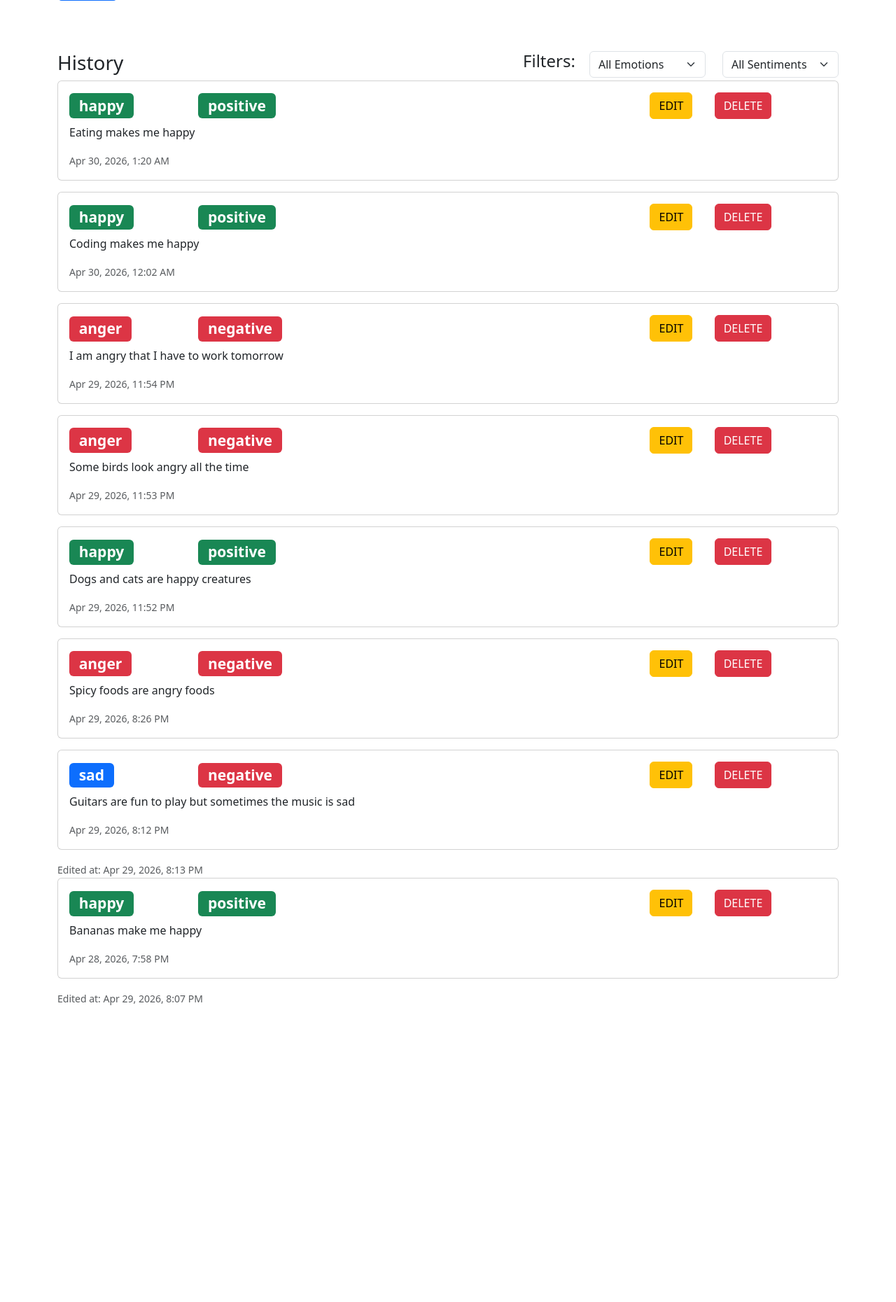
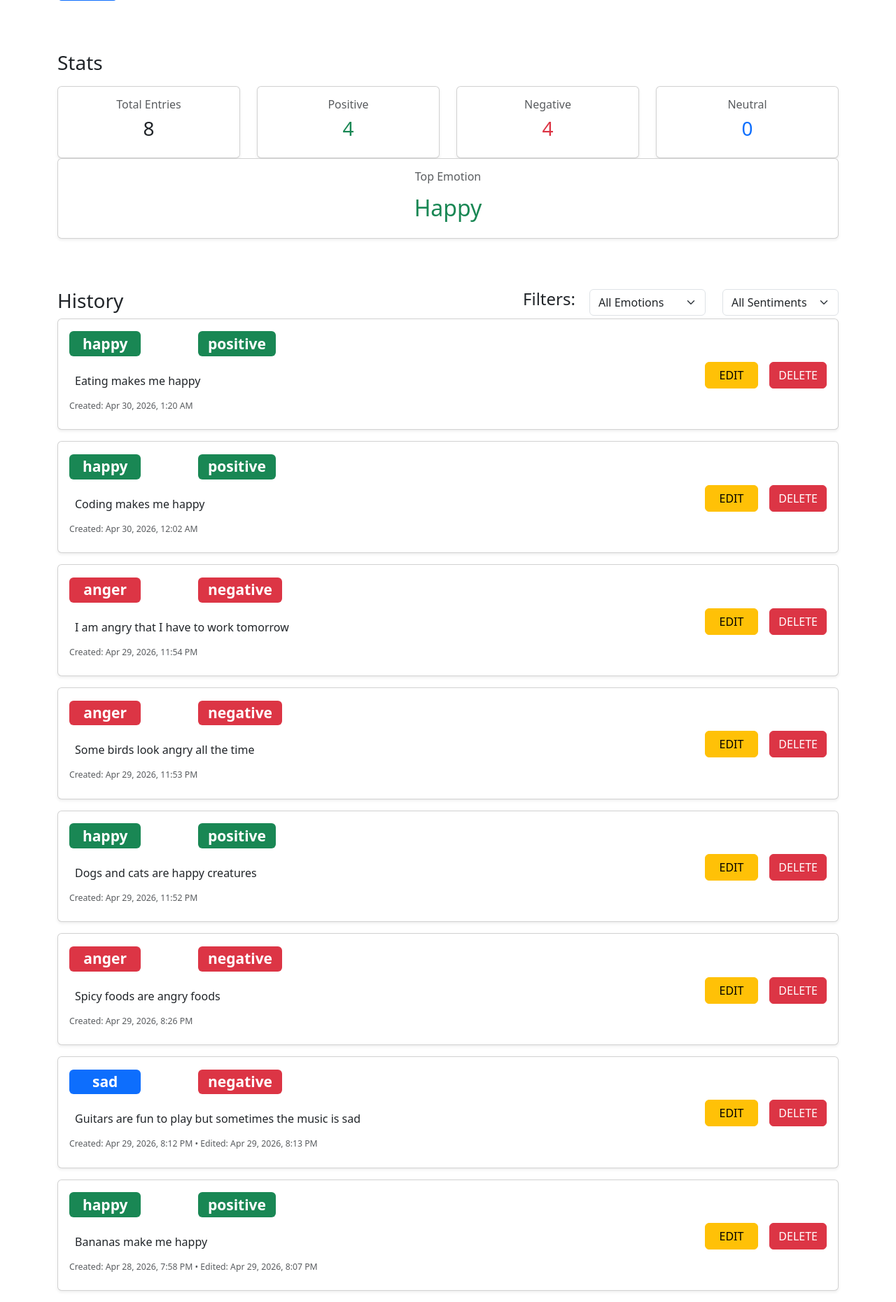
Before and after one commit to wedjasouza/emotion-tracker, a FastAPI app: page / in a window 1280 px wide. Shown: the part 326-2186 px from the top of the page at 70% size. Before the commit the page ends 1762 px from the top, so only its background shows below. Run offline with FastAPI, Linux system fonts and the light colour scheme; data comes from the database, SQL or seed files in the repository; both versions use the stored data as it was after the commit.

Commit message:
Add stats dashboard and UI improvements

```diff
--- a/main.py
+++ b/main.py
@@ -1,9 +1,10 @@
 from fastapi import FastAPI, HTTPException, Request, Depends
 from fastapi.templating import Jinja2Templates
 from fastapi.staticfiles import StaticFiles
-from sqlmodel import Field, Session, SQLModel, create_engine, select
+from sqlmodel import Field, Session, SQLModel, create_engine, select, func, desc
 from datetime import datetime, timezone
 from contextlib import asynccontextmanager
+from pydantic import BaseModel
 
 # add the templates
 
@@ -21,6 +22,13 @@ class Entry(SQLModel, table=True):
 
 class EntryCreate(SQLModel):
     text: str
+
+class StatsModel(BaseModel):
+    total: int
+    positive: int
+    negative: int
+    neutral: int
+    top_emotions: list[str] | None = None
 
 # create database
 
@@ -116,6 +124,52 @@ async def get_entries(
 
     return results
 
+# get stats
+
+@app.get("/stats/", response_model=StatsModel)
+async def get_stats(
+        session: Session = Depends(get_session)
+):
+    total_count = session.exec(
+        select(func.count()).select_from(Entry)
+    ).one()
+
+    positive_count = session.exec(
+        select(func.count()).select_from(Entry)
+        .where(Entry.sentiment == "positive")
+    ).one()
+
+    negative_count = session.exec(
+        select(func.count()).select_from(Entry)
+        .where(Entry.sentiment == "negative")
+    ).one()
+
+    neutral_count = session.exec(
+        select(func.count()).select_from(Entry)
+        .where(Entry.sentiment == "neutral")
+    ).one()
+
+    results = session.exec(
+        select(Entry.emotion, func.count(Entry.id).label("emotion_totals"))
+        .group_by(Entry.emotion)
+    ).all()
+
+    if not results:
+        top_emotion = []
+    else:
+        max_count = max(r[1] for r in results)
+        top_emotions = [r[0] for r in results if r[1] == max_count]
+
+    stats = StatsModel(
+        total=total_count,
+        positive=positive_count,
+        negative=negative_count,
+        neutral=neutral_count,
+        top_emotions=top_emotions
+    )
+
+    return stats
+
 # get single entry
 
 @app.get("/entries/{entry_id}", response_model=Entry)
--- a/static/app.js
+++ b/static/app.js
@@ -35,7 +35,8 @@ document.addEventListener("DOMContentLoaded", function() {
 
 		    document.getElementById("textToAnalyze").value = "";
 
-		    await loadHistory();
+		    await refreshUI();
+
 		} finally {
 			button.disabled = false;
 			button.textContent = "SUBMIT";
@@ -45,13 +46,21 @@ document.addEventListener("DOMContentLoaded", function() {
 	document.getElementById("emotionFilter").addEventListener("change", loadHistory)
 	document.getElementById("sentimentFilter").addEventListener("change", loadHistory)
 
-    loadHistory();
+    refreshUI();
 
 	document.getElementById("saveEditBtn").addEventListener("click", async function () {
 	    const text = document.getElementById("updateText").value;
 
 	    await updateEntry(currentEditId, text);
     });
+
+	const editScreen = document.getElementById("editScreen");
+
+	editScreen.addEventListener("shown.bs.modal", function () {
+		const input = document.getElementById("updateText");
+		input.focus();
+		input.select();
+	});
 
 });
 
@@ -62,6 +71,18 @@ async function loadHistory() {
 	const data = await response.json();
 
 	renderCards(data);
+}
+
+async function loadStats() {
+	const response = await fetch("/stats/");
+	const stats = await response.json();
+
+	renderStats(stats);
+}
+
+async function refreshUI() {
+	await loadHistory();
+	await loadStats();
 }
 
 function renderCards(data) {
@@ -99,44 +120,108 @@ function renderCards(data) {
 		    });
 		}
 
+		const editedHtml = updatedTime
+		    ? `• Edited: ${updatedTime}`
+			: "";
+
 	    historyDiv.innerHTML += `
-            <div class="card mb-3">
+            <div class="card mb-3 shadow-sm">
                 <div class="card-body">
     	            <div class="row">
 			            <div class="col-sm-2">
-				            <h3><span class="badge ${emotionClass} me-2">${entry.emotion}</span></h3>
+				            <h3><span class="badge ${emotionClass} me-2" style="min-width: 8vw">${entry.emotion}</span></h3>
 				        </div>
 				        <div class="col-sm-2">
-				            <h3><span class="badge ${sentimentClass}">${entry.sentiment}</span></h3>
+				            <h3><span class="badge ${sentimentClass}" style="min-width: 8vw">${entry.sentiment}</span></h3>
 				        </div>
-				        <div class="col-sm-5"></div>
-						<div class="col-sm-1">
-						    <button
-							    class="btn btn-warning"
-								onclick="openEditModal(${entry.id}, \`${entry.text}\`)"
-								data-bs-toggle="modal"
-								data-bs-target="#editScreen">
-								EDIT
-							</button>
+				        <div class="col-sm-8"></div>
+					</div>
+					<div class="d-flex align-items-center justify-content-end h-100">
+					    <div class="p-2 flex-grow-1">
+					        <p class="card-text">${entry.text}</p>
 						</div>
-				        <div class="col-sm-2">
-				            <button onclick="deleteEntry(${entry.id})" type="button" class="btn btn-danger">DELETE</button>
-				        </div>
+						<button
+						    class="btn btn-warning mb-3"
+							onclick="openEditModal(${entry.id}, \`${entry.text}\`)"
+							data-bs-toggle="modal"
+							data-bs-target="#editScreen"
+							style="min-width: 6vw">
+							EDIT
+						</button>
+						<div class="p-2"></div>
+				        <button onclick="deleteEntry(${entry.id})" type="button" class="btn btn-danger mb-3" style="min-width: 6vw">DELETE</button>
 			        </div>
-                    <p class="card-text">${entry.text}</p>
-		    	    <small class="text-muted">${localTime}</small>
-		`
-
-		if (updatedTime) {
-		    historyDiv.innerHTML += `<small class="text-muted">Edited at: ${updatedTime}</small>`;
-	    }
-
-		historyDiv.innerHTML += `
+		    	    <small><small class="text-muted d-block mb-2">Created: ${localTime} ${editedHtml}</small></small>
                 </div>
             </div>
         `;
 
 	});
+}
+
+function formatEmotion(e) {
+	return e.charAt(0).toUpperCase() + e.slice(1);
+}
+
+async function renderStats(stats) {
+
+	document.getElementById("stats").innerHTML = `
+	    <div class="row mb-4">
+
+			<div class="col-md-3">
+			    <div class="card shadow-sm text-center h-100">
+				    <div class="card-body">
+					    <h6 class="text-muted">Total Entries</h6>
+						<h3>${stats.total}</h3>
+					</div>
+				</div>
+			</div>
+
+			<div class="col-md-3">
+			    <div class="card shadow-sm text-center h-100">
+				    <div class="card-body">
+					    <h6 class="text-muted">Positive</h6>
+						<h3 class="text-success">${stats.positive}</h3>
+					</div>
+				</div>
+			</div>
+
+			<div class="col-md-3">
+			    <div class="card shadow-sm text-center h-100">
+				    <div class="card-body">
+					    <h6 class="text-muted">Negative</h6>
+						<h3 class="text-danger">${stats.negative}</h3>
+					</div>
+				</div>
+			</div>
+
+			<div class="col-md-3">
+			    <div class="card shadow-sm text-center h-100">
+				    <div class="card-body">
+					    <h6 class="text-muted">Neutral</h6>
+						<h3 class="text-primary">${stats.neutral}</h3>
+					</div>
+				</div>
+			</div>
+
+			<div class="col-12">
+			    <div class="card shadow-sm text-center h-100">
+				    <div class="card-body">
+					    <h6 class="text-muted">Top Emotion</h6>
+						<h2 class="text-success mt-3">${stats.top_emotions.length > 1
+						                            ? "Tie: "
+						                            : ""}
+						                        ${stats.top_emotions.length
+						                            ? stats.top_emotions
+												       .map(formatEmotion)
+													   .join(" • ")
+													: "-"}</h2>
+					</div>
+				</div>
+			</div>
+
+		</div>
+	`;
 }
 
 function getEmotionClass(emotion) {
@@ -211,7 +296,9 @@ function openEditModal(id, text) {
 	document.getElementById("saveEditBtn").textContent = "Update";
 
 	currentEditId = id;
+
 	document.getElementById("updateText").value = text;
+
 }
 
 function closeEditModal() {
@@ -221,15 +308,26 @@ function closeEditModal() {
 	    new bootstrap.Modal(modalElement);
 
 	modal.hide();
+
+	document.getElementById("updateText").value = "";
+    document.getElementById("editResult").innerHTML = "";
+    currentEditId = null;
+
 }
 
 async function deleteEntry(id) {
+
+	const confirmed = confirm("Are you sure you want to delete this entry?");
+
+	if (!confirmed) {
+		return;
+	}
 
 	await fetch(`/entries/${id}`, {
 	    method: "DELETE"
 	});
 
-	await loadHistory();
+	await refreshUI();
 }
 
 async function updateEntry(id, text) {
@@ -253,12 +351,7 @@ async function updateEntry(id, text) {
 	    });
 
 		closeEditModal();
-		await loadHistory();
-
-		document.getElementById("updateText").value = "";
-        document.getElementById("editResult").innerHTML = "";
-        currentEditId = null;
-
+		await refreshUI();
 	}
 	finally {
 		button.disabled = false;
--- a/templates/index.html
+++ b/templates/index.html
@@ -18,6 +18,14 @@
 			    <button type="submit" class="btn btn-primary">SUBMIT</button>
 			</form>
 			<div class="mt-4" id="result"></div>
+			<div class="row">
+			    <div class="col-sm-2">
+				    <h3 class="mt-5 mb-3">Stats</h3>
+				</div>
+				<div class="col-sm-10">
+				</div>
+			</div>
+			<div id="stats"></div>
 			<div class="row">
 			    <div class="col-sm-2">
 					<h3 class="mt-5">History</h3>
```
Also changed, not shown: emotions.db.
